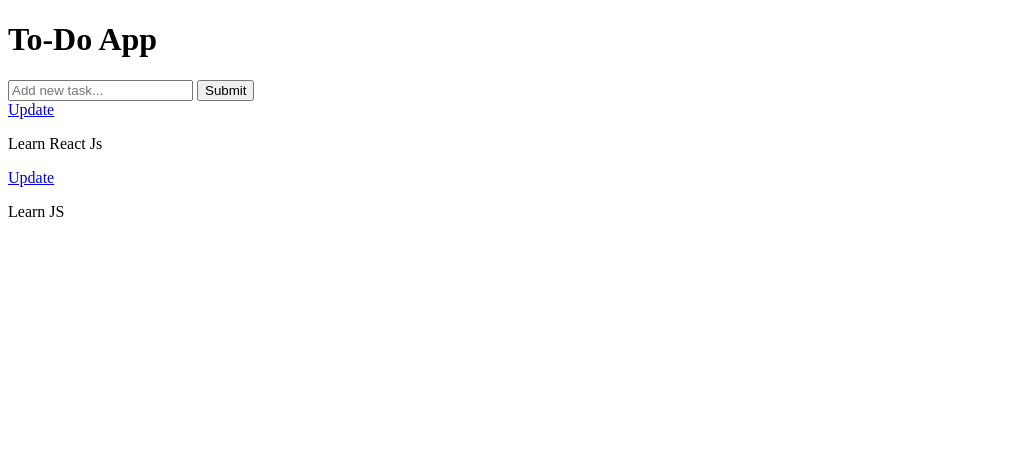
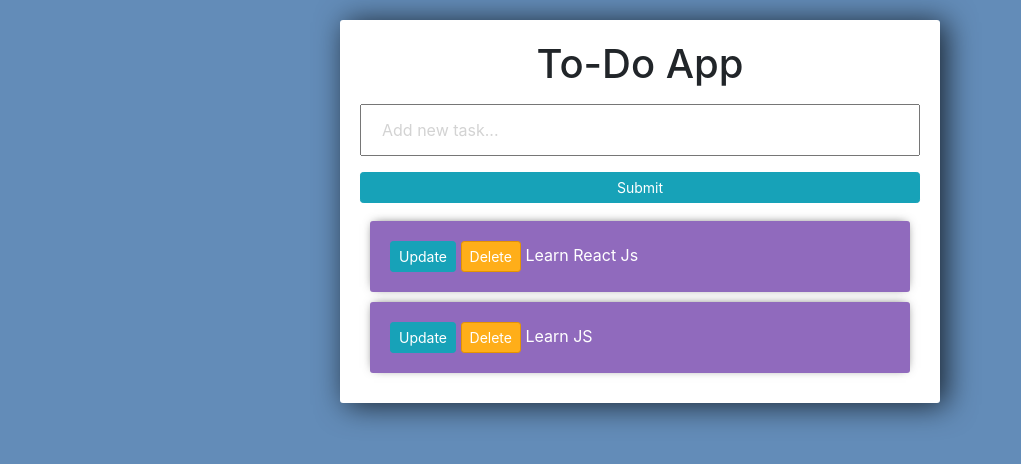
Before and after one commit to Usman6768/Django-Practice, a Django app: page / in a window 1280 px wide. Shown: the top 464 px of the page, without its empty margins (0-1021 px from the left). Run offline with Django 5.2, Linux system fonts and the light colour scheme; data comes from the database, SQL or seed files in the repository; both versions use the stored data as it was after the commit; some libraries are stand-ins or nearby versions.

Commit message:
Completed

```diff
--- a/task/templates/tasks/list.html
+++ b/task/templates/tasks/list.html
@@ -4,24 +4,82 @@
     <meta charset="UTF-8">
     <meta name="viewport" content="width=device-width, initial-scale=1.0">
     <title>Document</title>
+    <link rel="stylesheet" href="https://stackpath.bootstrapcdn.com/bootstrap/4.3.1/css/bootstrap.min.css" integrity="sha384-ggOyR0iXCbMQv3Xipma34MD+dH/1fQ784/j6cY/iJTQUOhcWr7x9JvoRxT2MZw1T" crossorigin="anonymous">
+
+<style>
+
+	body{
+		background-color: #638CB8;
+	}
+
+	input{
+		width: 100%;
+		padding: 12px 20px;
+		margin: 8px 0;
+		box-sizing: border-box;
+	}
+
+	input::placeholder {
+	  color: #d3d3d3;
+	}
+
+	.submit{
+		background-color: #6BA3E8;
+	}
+
+	.center-column{
+		width:600px;
+		margin: 20px auto;
+		padding:20px;
+		background-color: #fff;
+		border-radius: 3px;
+		box-shadow: 6px 2px 30px 0px rgba(0,0,0,0.75);
+	}
+
+	.item-row{
+		background-color: #906abd;
+		margin: 10px;
+		padding: 20px;
+		border-radius: 3px;
+		color: #fff;
+		font-size: 16px;
+		box-shadow: 0px -1px 10px -4px rgba(0,0,0,0.75);
+	}
+
+	.btn-danger{
+		background-color: #ffae19;
+		border-color: #e59400;
+	}
+
+</style>
 </head>
 <body>
-<h1>To-Do App</h1>
 
-<form  method='POST' action="/">
-    {% csrf_token %}
-    {{form.title}}
-    <input type="Submit" name="Create Task">
-</form>
+
+<div class="center-column">
+    <h1 class='text-center fw-bold '>To-Do App</h1>
+
+        <form  method='POST' action="/">
+            {% csrf_token %}
+            {{form.title}}
+            <input class='btn btn-sm btn-info' type="Submit" name="Create Task">
+        </form>
 
 
         {% for task in tasks %}
-            <div>
-                <a href="{% url 'update_task' task.id %}">Update</a>
-                <p>{{task}}</p>
+            <div class='item-row'>
+                <a class='btn btn-sm btn-info' href="{% url 'update_task' task.id %}">Update</a>
+                <a class='btn btn-sm btn-danger' href="{% url 'delete_task' task.id %}">Delete</a>
+
+                {% if task.complete == True %}
+                <strike>task</strike>
+                {% else %}
+                <span>{{task}}</span>
+                {% endif %}
+
             </div>
         {% endfor %}
 
-
+</div>
 </body>
 </html>
--- a/task/urls.py
+++ b/task/urls.py
@@ -4,4 +4,5 @@ from . import views
 urlpatterns = [
     path('',views.index, name='list'),
     path('update_task/<str:pk>/',views.UpdateTask, name='update_task'),
+    path('delete_task/<str:pk>/',views.DeleteTask, name='delete_task'),
 ]
--- a/task/views.py
+++ b/task/views.py
@@ -37,3 +37,14 @@ def UpdateTask(request, pk):
 
     return render(request , 'tasks/Update_task.html', context)
 #Update Task End
+
+def DeleteTask(request, pk):
+    item = TaskModel.objects.get(id=pk)
+
+    if request.method == 'POST':
+        item.delete()
+        return redirect('/')
+
+    context = {'item':item}
+
+    return render(request, 'tasks/Delete_task.html', context)
```
Also changed, not shown: task/templates/tasks/Delete_task.html (+55 -0 lines), task/templates/tasks/Update_task.html (+45 -4 lines), db.sqlite3, manage.py (line endings or trailing spaces), task/admin.py (line endings or trailing spaces), task/apps.py (line endings or trailing spaces), task/forms.py (line endings or trailing spaces), task/migrations/0001_initial.py, task/models.py (line endings or trailing spaces), task/tests.py (line endings or trailing spaces), todo/asgi.py (line endings or trailing spaces), todo/settings.py (line endings or trailing spaces), todo/urls.py (line endings or trailing spaces), todo/wsgi.py (line endings or trailing spaces).
